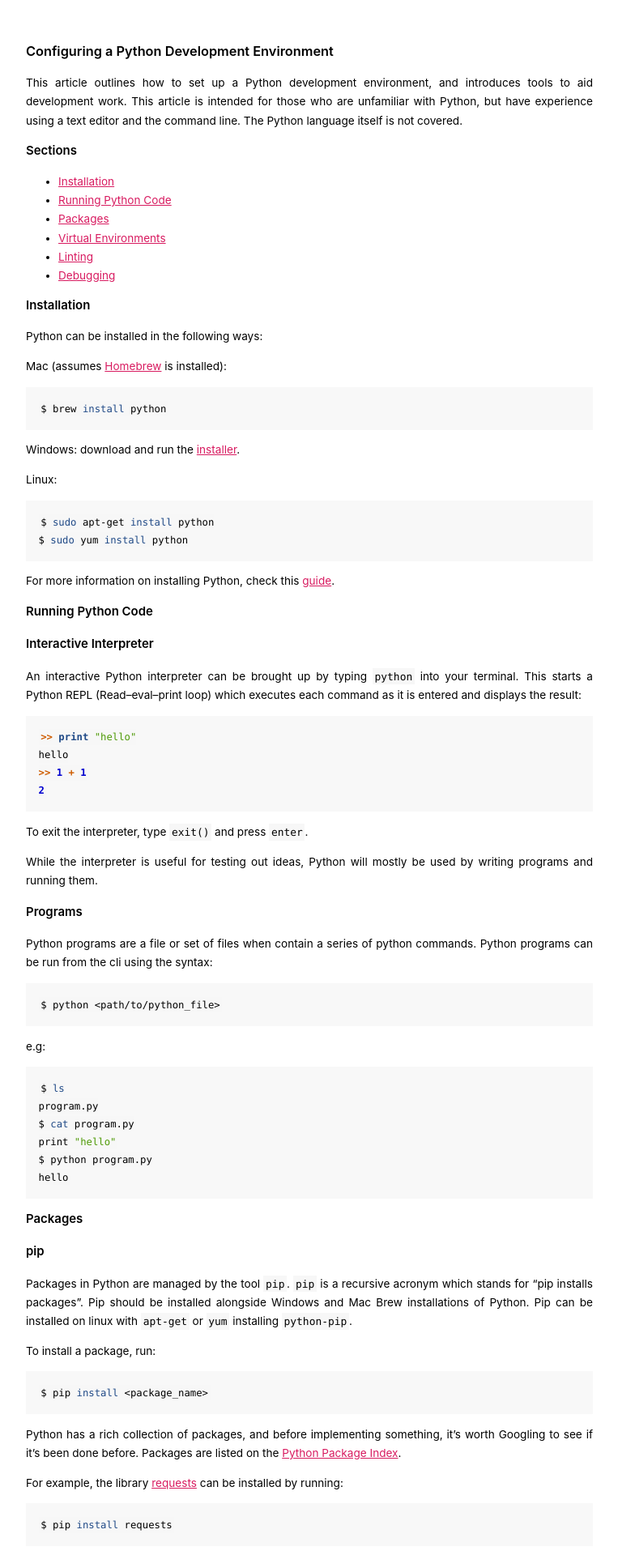
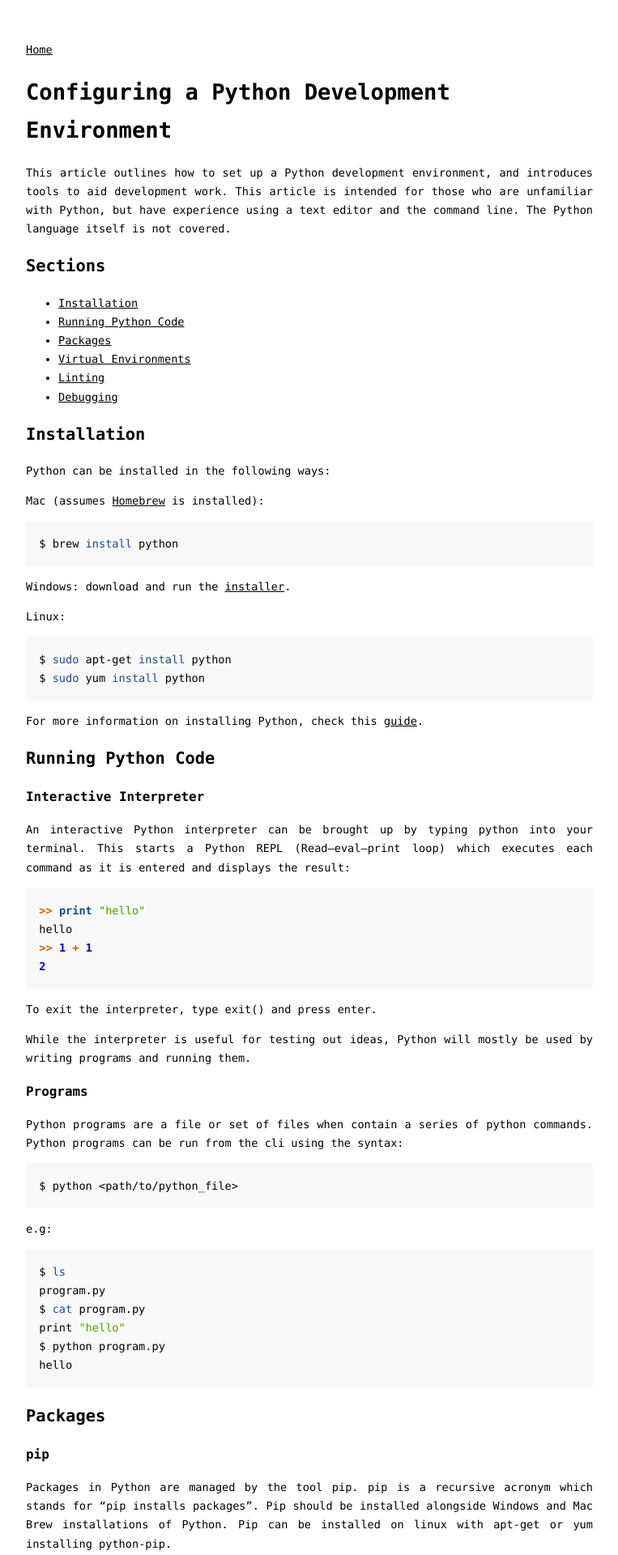
Before and after one commit to jamesroutley/routley.io, a Jekyll site: the page built from tech/_posts/2016-11-14-configuring-a-python-development-environment.md, in a window 1280 px wide. Shown: the top 1920 px of the page at 81% size, without its empty margins (258-1021 px from the left). Built offline with Jekyll 4.4.1, drawn with Linux system fonts in a browser that asks for light colours; some of the changed text lies outside the part shown.

Commit message:
Update styling

```diff
--- a/_includes/head.html
+++ b/_includes/head.html
@@ -6,8 +6,8 @@
   <title>{% if page.title %}{{ page.title | escape }}{% else %}{{ site.title | escape }}{% endif %}</title>
   <meta name="description" content="{% if page.excerpt %}{{ page.excerpt | strip_html | strip_newlines | truncate: 160 }}{% else %}{{ site.description }}{% endif %}">
 
-  <link rel="stylesheet" href="{{ "/css/jamesroutley.css" | prepend: site.baseurl }}">
   <link rel="stylesheet" href="/css/syntax.css">
+  <link rel="stylesheet" href="/css/jamesroutley.css">
   <link rel="canonical" href="{{ page.url | replace:'index.html','' | prepend: site.baseurl | prepend: site.url }}">
   <link rel="alternate" type="application/rss+xml" title="{{ site.title }}" href="{{ "/feed.xml" | prepend: site.baseurl | prepend: site.url }}">
   <link rel="icon" type="image/png" href="/assets/img/favicon.ico" />
--- /dev/null
+++ b/_includes/page_head.html
@@ -0,0 +1,3 @@
+<header>
+    <a href="/">Home</a>
+</header>
--- a/_includes/post_footer.html
+++ b/_includes/post_footer.html
@@ -1,9 +1,15 @@
 <footer>
     <hr>
+    <p>
+        <strong>About the author</strong>:
+        James Routley is a backend developer at
+        <a href="https://monzo.com">Monzo</a>.
+        For updates, follow him on
+        <a href="https://twitter.com/james_routley">Twitter</a> or
+        <a href="https://github.com/jamesroutley">GitHub</a>.
+    </p>
     <ul>
         <li><a href="/">Home</a></li>
         <li><a href="/blog.html">More posts</a></li>
-        <li>Follow me on <a href="https://twitter.com/james_routley">Twitter</a></li>
-        <li>Follow me on <a href="https://github.com/jamesroutley">GitHub</a></li>
     </ul>
 </footer>
--- a/_layouts/post.html
+++ b/_layouts/post.html
@@ -2,6 +2,7 @@
 layout: default
 ---
 
+{% include page_head.html %}
 <h1>{{ page.title }}</h1>
 {{ content }}
 {% include post_footer.html %}
--- a/css/jamesroutley.css
+++ b/css/jamesroutley.css
@@ -1,12 +1,6 @@
-/* Page defaults */
-
 body {
-  /* Use system fonts */
-  font-family:
-    -apple-system, BlinkMacSystemFont,
-    "Segoe UI", Helvetica, Arial, sans-serif,
-    "Apple Color Emoji", "Segoe UI Emoji", "Segoe UI Symbol";
   font-size: 85%;
+  font-family: Consolas, "Liberation Mono", Menlo, Courier, monospace;
   line-height: 1.7;
   text-align: justify;
 }
@@ -19,12 +13,7 @@ body {
 /* Header styling */
 
 h1, h2, h3, h4, h5, h6 {
-  font-size: 1.1em;
-  font-weight: 600
-}
-
-h1 {
-  font-size: 1.2em;
+  text-align: left;
 }
 
 /* Image styling */
@@ -39,10 +28,7 @@ img {
 /* Code styling */
 
 code, pre {
-  font-size: 0.95em;
   font-family: Consolas, "Liberation Mono", Menlo, Courier, monospace;
-  background-color: #f7f7f7;
-  padding: 2.7px;
 }
 
 pre {
@@ -52,20 +38,31 @@ pre {
 /* Hyperlink styling */
 
 a:link {
-    color: #d81b60;
-    text-decoration: underline;
+  color: #000;
+  text-decoration: underline;
 }
 
 a:visited {
-    color: #d81b60;
+  color: #000;
 }
 
 a:hover {
-    color: white;
-    background-color: #d81b60;
-    text-decoration: none;
+  color: #fff;
+  background-color: #000;
+  text-decoration: none;
 }
 
-footer {
-  margin-top: 50px;
+hr {
+    margin: 25px auto 25px;
 }
+
+table {
+  width: 100%;
+  border-collapse: collapse;
+  margin: 1.75rem 0;
+}
+
+table, td, th {
+    border: 1px solid black;
+    padding: 10px;
+}
```
